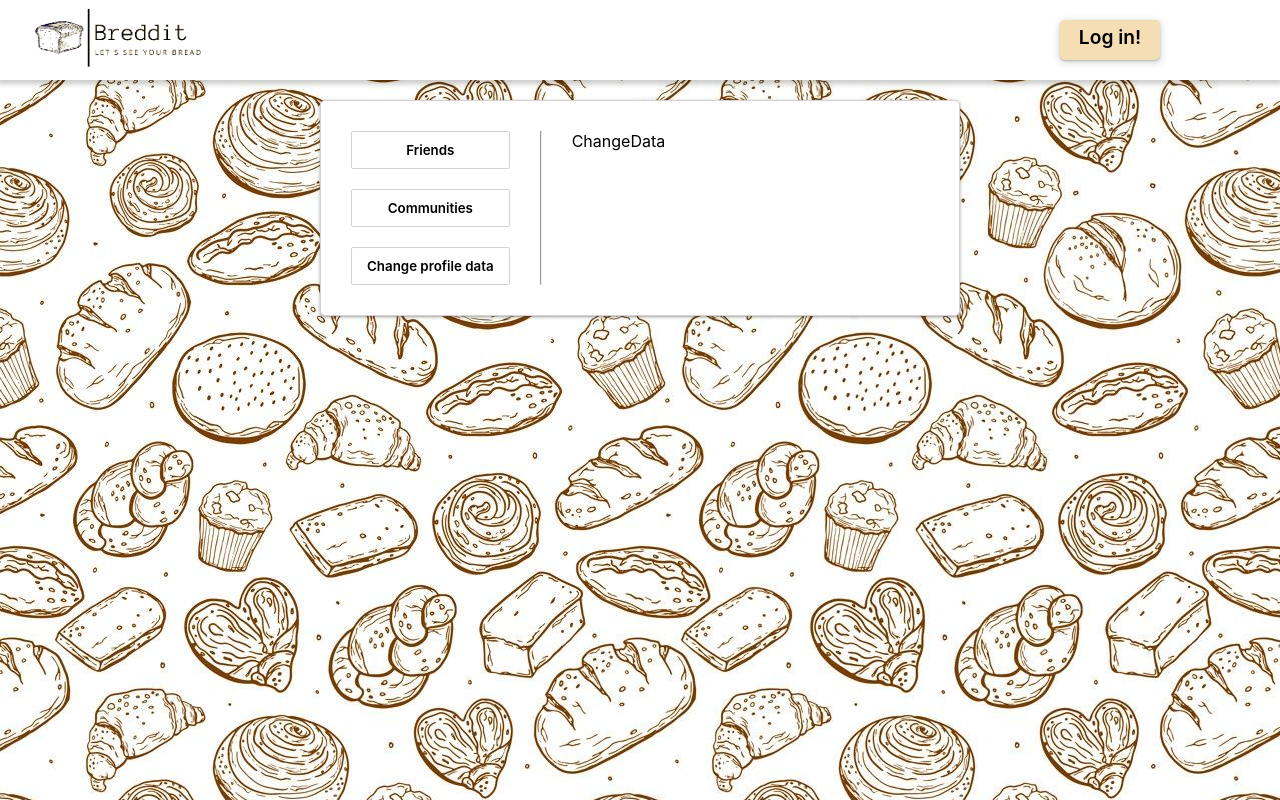
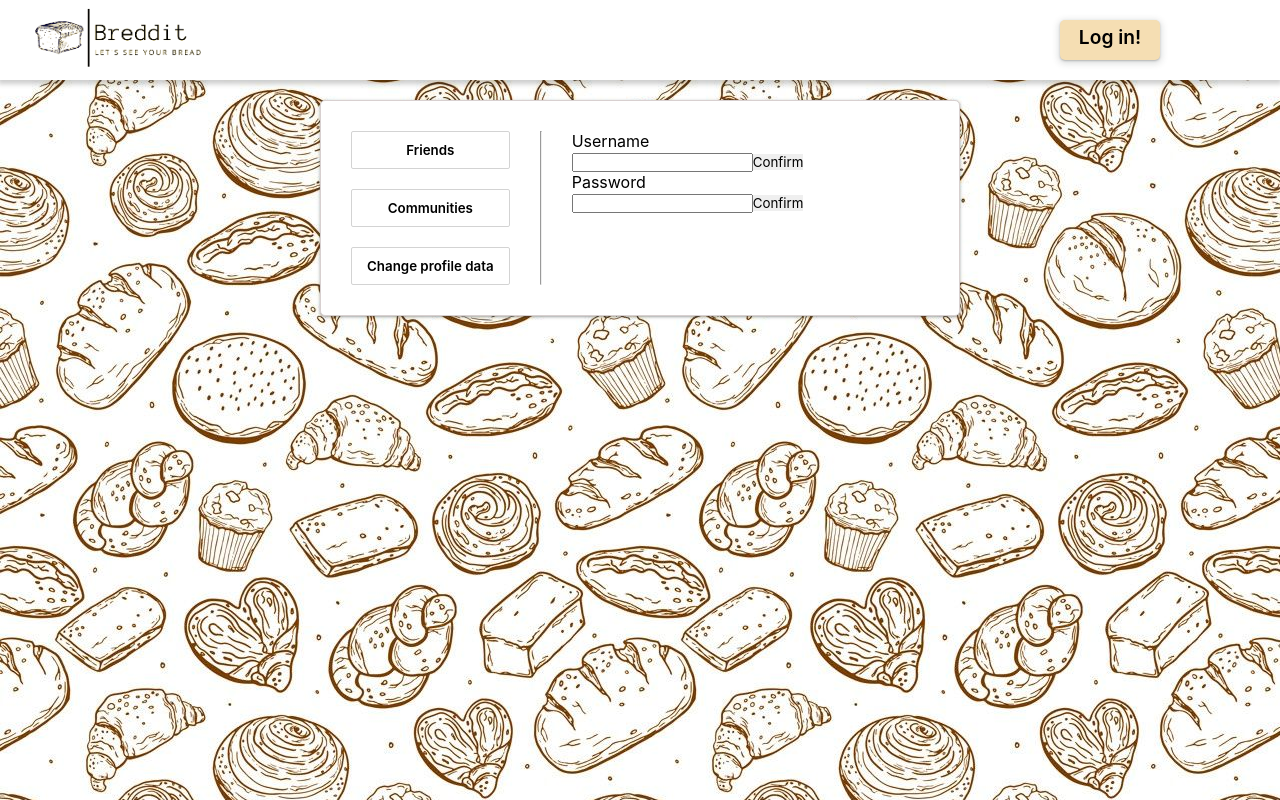
Before and after one commit to Sawarz/breddit, a React (Create React App) app: page /#/profile/change-profile-data in a window 1280 px wide. Built offline with nearby package versions, Linux system fonts and the light colour scheme; no server answers; the HTML template or start-up script is replaced by a standard one.

Commit message:
Add username and password change

```diff
--- a/src/components/profile/options/changeData/ChangeData.tsx
+++ b/src/components/profile/options/changeData/ChangeData.tsx
@@ -1,7 +1,37 @@
-import React from 'react'
+import { useRef, useState } from 'react'
+import FirebaseCore from '../../../../firebase/FirebaseCore'
+import Firebase from '../../../../firebase/Firebase'
+import styles from './changedata.module.css'
+import { updatePassword } from 'firebase/auth'
 
 export default function ChangeData() {
+  const [user, setUser] = useState(FirebaseCore.auth.currentUser?.uid);
+  async function changeNickname() {
+
+  }
+
+  const usernameRef = useRef<HTMLInputElement>(null);
+  const passwordRef = useRef<HTMLInputElement>(null);
+
   return (
-    <div>ChangeData</div>
+    <div className={styles.option}>
+      <div>Username</div>
+      <input ref={usernameRef}></input>
+      <button onClick={() => {
+        if(user && usernameRef.current?.value)
+          Firebase.user.update(user, "username", usernameRef.current?.value)
+      }}>Confirm</button>
+      <div>Password</div>
+      <input ref={passwordRef}></input>
+      <button onClick={() => {
+        if(user && passwordRef.current?.value && FirebaseCore.auth.currentUser)
+          updatePassword(FirebaseCore.auth.currentUser, passwordRef.current.value).then(() => {
+            // Update successful.
+          }).catch((error) => {
+            // An error ocurred
+            // ...
+          });
+      }}>Confirm</button>
+    </div>
   )
 }
```
